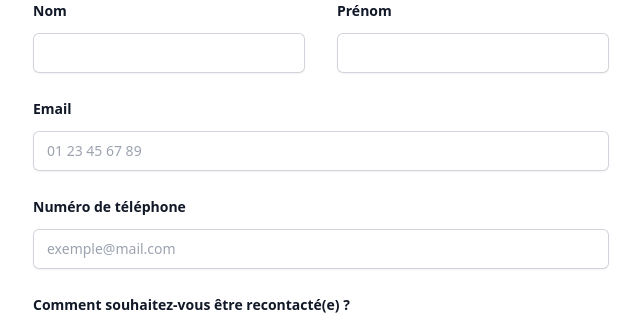
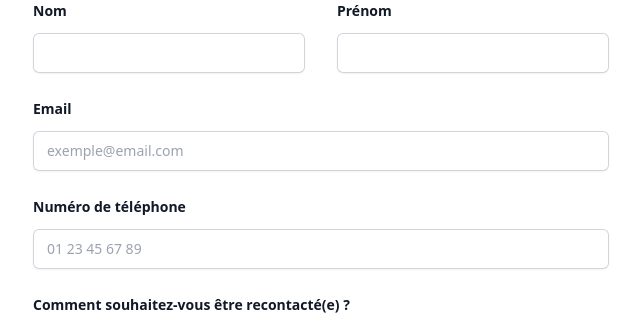
Before and after one commit to BriceJuhel/carva, a Next.js app: page / in a window 1280 px wide. Shown: the part 4320-4639 px from the top of the page, without its empty margins (319-959 px from the left). Built offline with nearby package versions, Linux system fonts and the light colour scheme.

Commit message:
modif focus logo

```diff
--- a/components/Contact.tsx
+++ b/components/Contact.tsx
@@ -57,7 +57,7 @@ export default function Contact() {
                 id="email"
                 autoComplete="email"
                 className="block w-full rounded-md border-0 px-3.5 py-2 text-gray-900 shadow-sm ring-1 ring-inset ring-gray-300 placeholder:text-gray-400 focus:ring-2 focus:ring-inset focus:ring-blue-900 sm:text-sm sm:leading-6"
-                placeholder='01 23 45 67 89'
+                placeholder='exemple@email.com'
               />
             </div>
           </div>
@@ -72,7 +72,7 @@ export default function Contact() {
                 id="phone-number"
                 autoComplete="tel"
                 className="block w-full rounded-md border-0 px-3.5 py-2 text-gray-900 shadow-sm ring-1 ring-inset ring-gray-300 placeholder:text-gray-400 focus:ring-2 focus:ring-inset focus:ring-blue-900 sm:text-sm sm:leading-6"
-                placeholder='exemple@mail.com'
+                placeholder='01 23 45 67 89'
               />
             </div>
           </div>
--- a/components/Navbar.tsx
+++ b/components/Navbar.tsx
@@ -38,13 +38,13 @@ export default function NavBar() {
     <div className="bg-white">
       <header className="inset-x-0 fixed top-0 bg-white sm:shadow z-50 2xl:w-2/3 2xl:mx-auto ">
         <nav className="flex items-center md:justify-center justify-between p-2 lg:p-8 lg:px-8" aria-label="Global">
-          <Link to="presentation" className="hover:cursor-pointer"
+          <Link to="presentation" className=''
                   spy={true}
                   smooth={true}
                   offset={-100}
                   duration={600}>
             <div className="flex lg:flex-1 max-w-xs lg:absolute lg:inset-x-12 lg:top-0 lg:z-10 md:mx-8 ">
-              <a href="/" className="-m-1.5 p-6">
+              <a href="/" className="-m-1.5 p-6 focus:outline-none" style={{ WebkitTapHighlightColor: 'transparent' }}>
                 <img
                   className="sm:h-16 h-16 w-auto"
                   src="/images/logo.png"
@@ -90,7 +90,7 @@ export default function NavBar() {
           <div className="fixed inset-0 z-50" />
           <Dialog.Panel className="fixed inset-y-0 right-0 z-50 w-full overflow-y-50 bg-white px-2 py-2 sm:max-w-sm sm:ring-1 sm:ring-gray-900/10 h-1/2 shadow text-center">
             <div className="flex items-center justify-between">
-              <a href="#" className="-m-1.5 p-1.5"
+              <a href="#" className="-m-1.5 p-1.5 focus:outline-none" style={{ WebkitTapHighlightColor: 'transparent' }}
               onClick={closeMenu}>
 
                 <img
```
